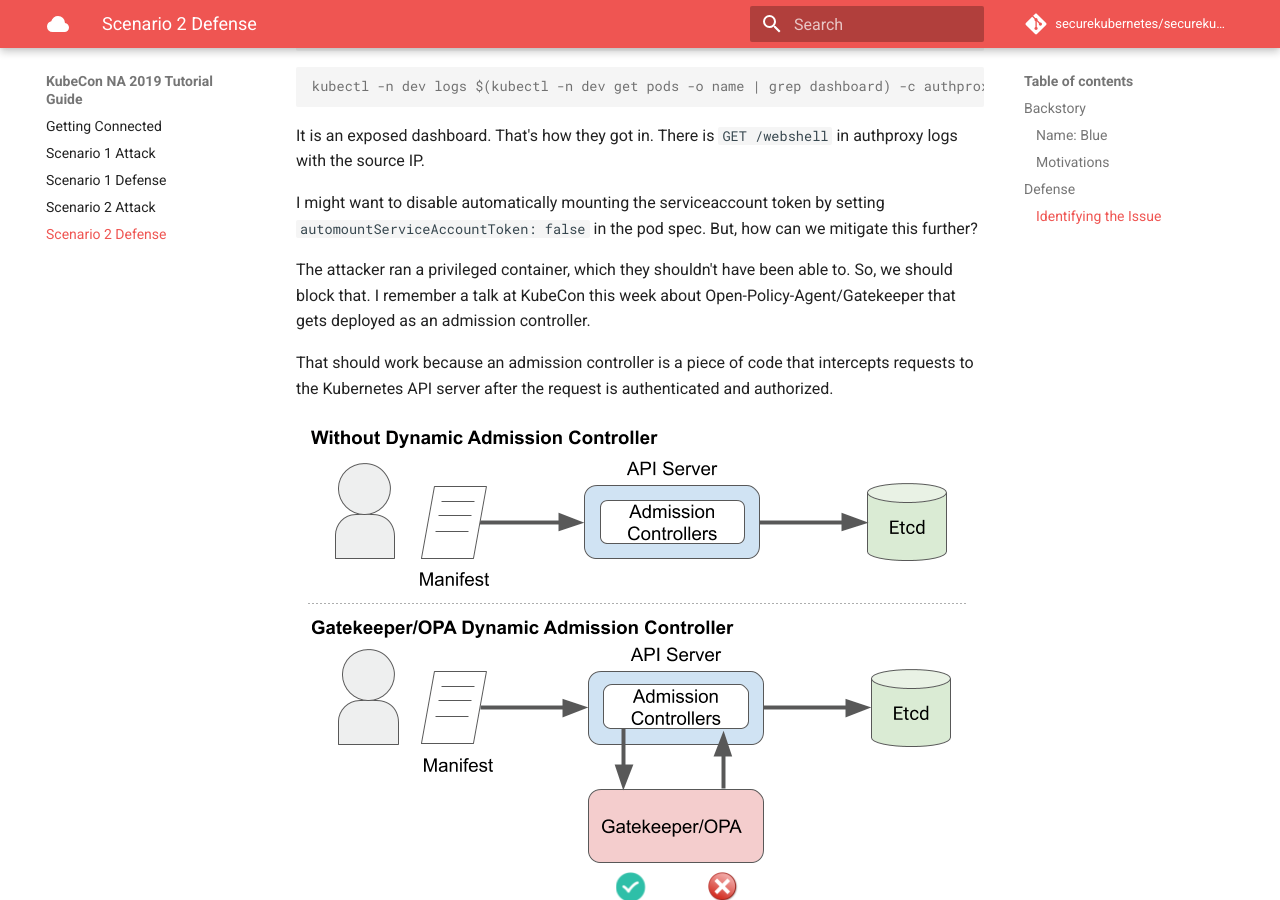
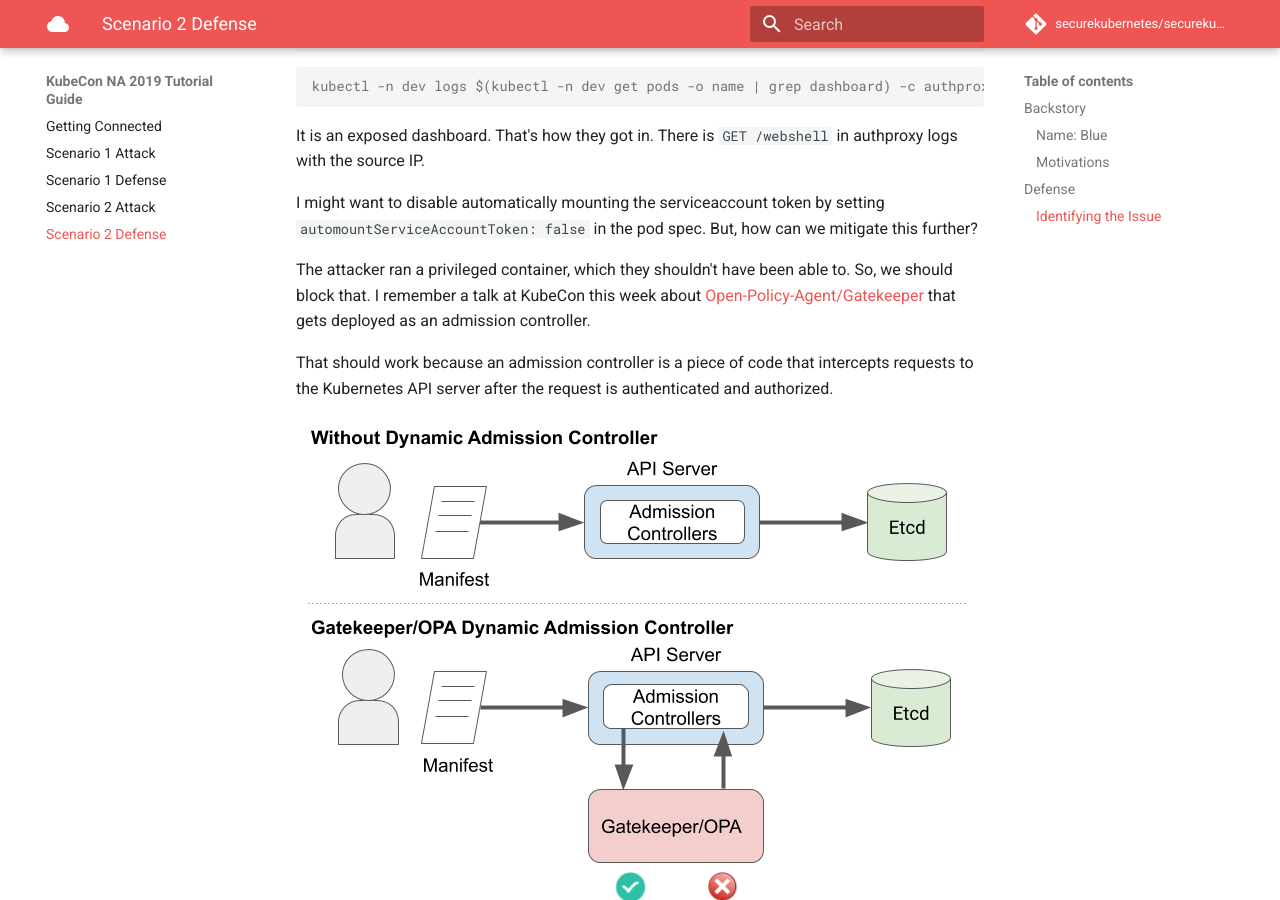
Before and after one commit to securekubernetes/securekubernetes, an MkDocs documentation site: the page built from docs/scenario_2_defense.md, in a window 1280 px wide and 900 px high, scrolled down 2685 px. Built offline with MkDocs 1.6.1 and Material for MkDocs 9.7.7, drawn with Linux system fonts in a browser that asks for light colours; comment, search, counter and statistics services are not loaded; some of the changed lines change nothing that is shown.

Commit message:
link to opa

```diff
--- a/docs/scenario_2_defense.md
+++ b/docs/scenario_2_defense.md
@@ -123,7 +123,7 @@ It is an exposed dashboard. That's how they got in. There is `GET /webshell` in
 
 I might want to disable automatically mounting the serviceaccount token by setting `automountServiceAccountToken: false` in the pod spec. But, how can we mitigate this further?
 
-The attacker ran a privileged container, which they shouldn't have been able to. So, we should block that. I remember a talk at KubeCon this week about Open-Policy-Agent/Gatekeeper that gets deployed as an admission controller.
+The attacker ran a privileged container, which they shouldn't have been able to. So, we should block that. I remember a talk at KubeCon this week about <a href="https://github.com/open-policy-agent/gatekeeper" target="_blank">Open-Policy-Agent/Gatekeeper</a> that gets deployed as an admission controller.
 
 That should work because an admission controller is a piece of code that intercepts requests to the Kubernetes API server after the request is authenticated and authorized.
 
```
